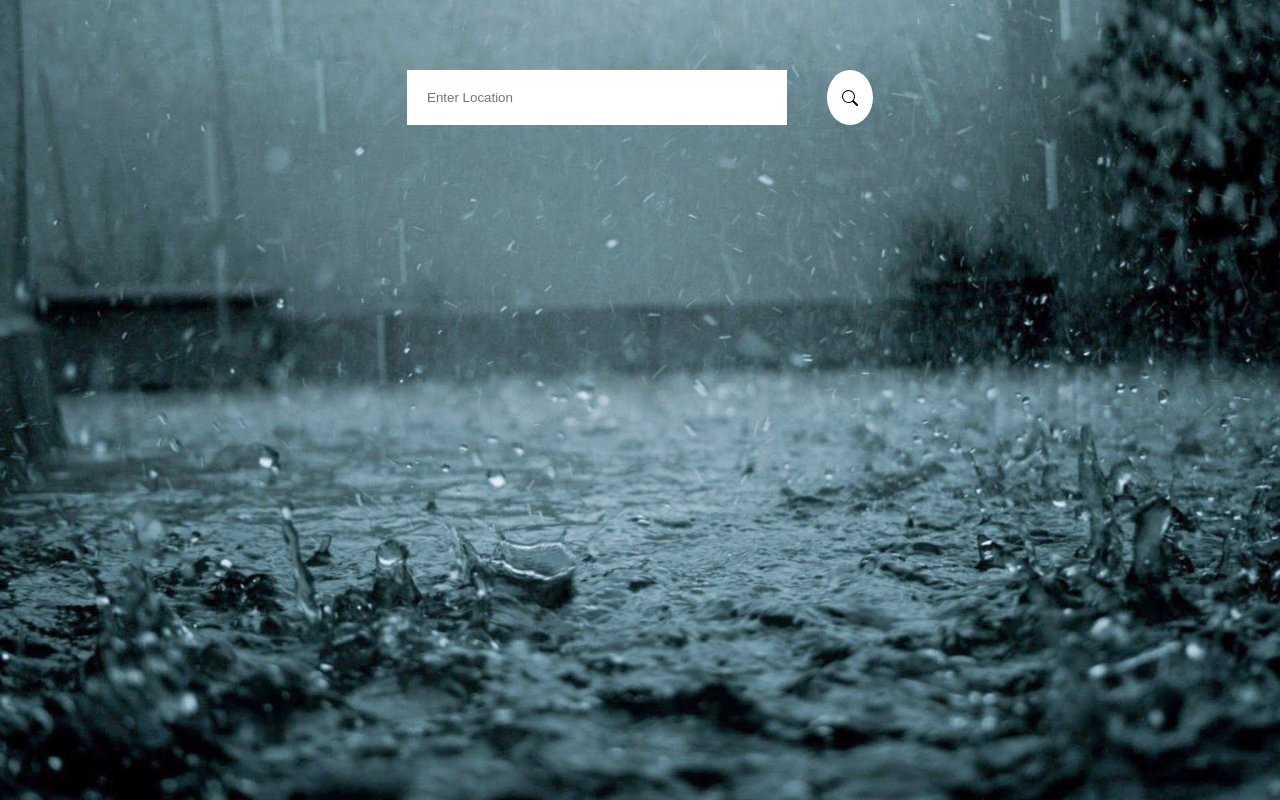
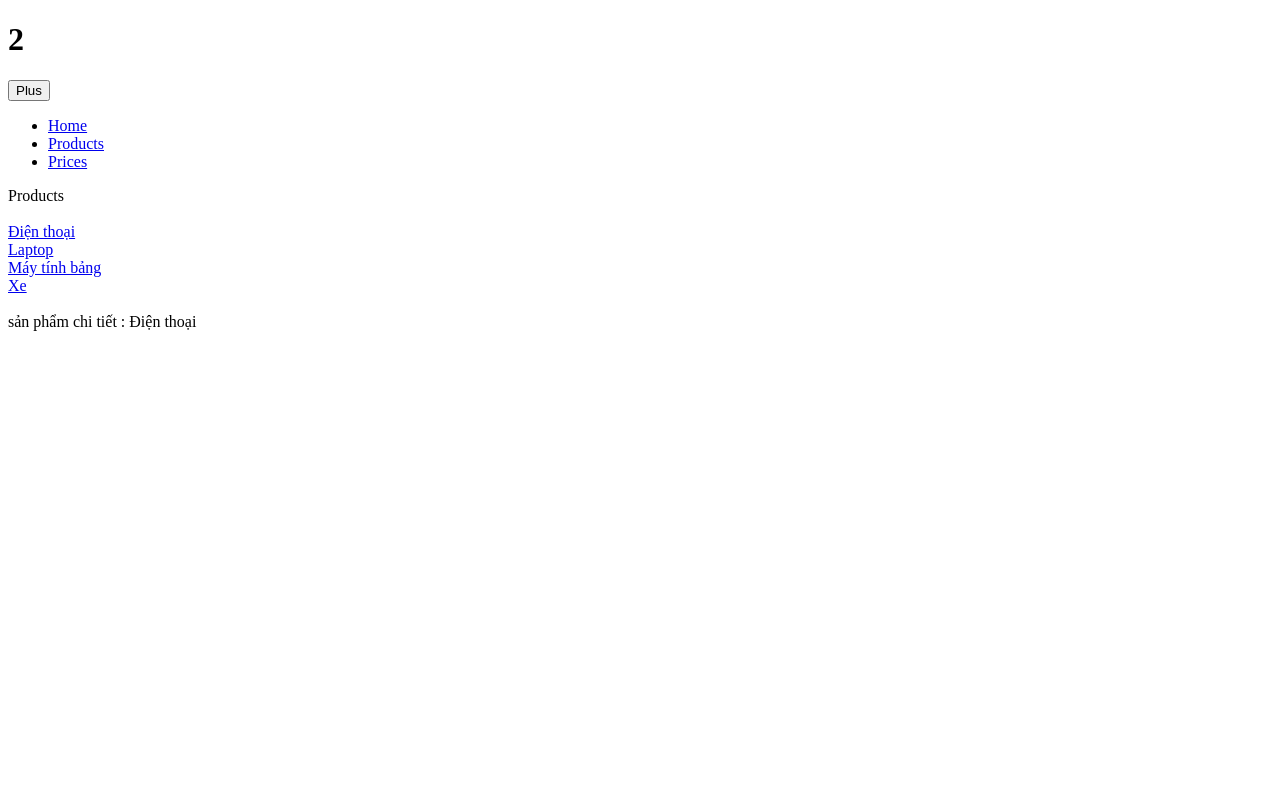
Before and after one commit to NguyenLeHoang2212/studentlist, a React (Create React App) app: page /product/1 in a window 1280 px wide. Built offline with nearby package versions, Linux system fonts and the light colour scheme; no server answers.

Commit message:
update router

```diff
--- a/package.json
+++ b/package.json
@@ -9,6 +9,7 @@
     "axios": "^1.4.0",
     "react": "^18.2.0",
     "react-dom": "^18.2.0",
+    "react-router-dom": "^6.11.1",
     "react-scripts": "5.0.1",
     "react-uuid": "^2.0.0",
     "uuid": "^9.0.0",
--- a/src/App.js
+++ b/src/App.js
@@ -2,11 +2,37 @@ import Api from "./component2/Api"
 import ApiWeather from "./component2/ApiWeather"
 import StudentList from "./components/StudentList"
 /*import "./style.css"*/
-import "./style2.css"
+/*import "./style2.css"*/
 import axios from "axios"
-export default function App()
-  {
-    return <div>
-        <ApiWeather />
+import Home from "./pages/Home"
+import Prices from "./pages/Prices"
+import Products from "./pages/Products"
+import Notfound from "./pages/Notfound"
+import Product from "./pages/Product"
+import { Routes, Route, Link } from "react-router-dom"
+import TestUseEffect from "./component2/TestUseEffect"
+export default function App() {
+  return (
+
+    <div>
+      <TestUseEffect />
+      <ul>
+        <li><Link to="/home">Home</Link></li>
+        <li><Link to="/product">Products</Link></li>
+        <li><Link to="/prices">Prices</Link></li>
+      </ul>
+      <Routes>
+        <Route path="/home" element={<Home />}></Route>
+        <Route path="/product" element={<Products/>}>
+
+          <Route path=":id" element={<Product/>}></Route>
+
+        </Route>
+        <Route path="/prices" element={<Prices/>}></Route>
+        <Route path="*" element={<Notfound />}></Route>
+      </Routes>
+
     </div>
-  }
+  )
+
+}
--- a/src/component2/ApiWeather.js
+++ b/src/component2/ApiWeather.js
@@ -57,7 +57,7 @@ export default function ApiWeather() {
             </div>
             </div>
 
-            {error && (<h1>{error}</h1>)}
+            {error && (<h1 className="loi">{error}</h1>)}
             {
                 data && (
                    <div className="contain">
--- /dev/null
+++ b/src/component2/TestUseEffect.jsx
@@ -0,0 +1,24 @@
+import { useEffect, useState } from "react"
+
+export default function TestUseEffect() {
+    const calc=()=>{
+        console.log("calc")
+        return 1-2+3;
+    }
+    const [count,setCount]=useState(()=>{
+        return calc()
+    })
+    const [calcu,setCalcu]=useState(0)
+    useEffect(()=>{
+        setCalcu(()=>count*2)
+    },[count])
+    const increase=()=>{
+        setCount(pre=>pre+1)
+    }
+    return(
+        <div>
+            <h1>{count}</h1>
+            <button onClick={increase}>Plus</button>
+        </div>
+    )
+}
--- /dev/null
+++ b/src/pages/Home.jsx
@@ -0,0 +1,5 @@
+export default function Home(){
+    return (
+        <div>Home</div>
+    )
+}
--- /dev/null
+++ b/src/pages/Notfound.jsx
@@ -0,0 +1,5 @@
+export default function Notfound(){
+    return (
+        <div>Notfound</div>
+    )
+}
--- /dev/null
+++ b/src/pages/Prices.jsx
@@ -0,0 +1,5 @@
+export default function Prices(){
+    return (
+        <div>Prices</div>
+    )
+}
--- /dev/null
+++ b/src/pages/Product.jsx
@@ -0,0 +1,10 @@
+import { Link,Outlet } from "react-router-dom";
+import { getProductById, getProducts } from "./data";
+import { useParams } from "react-router-dom";
+export default function Product(){
+    const param=useParams()
+    const data=getProductById(parseInt(param.id))
+    return (
+        <div>sản phẩm chi tiết : {data.name}</div>
+    )
+}
--- /dev/null
+++ b/src/pages/Products.jsx
@@ -0,0 +1,24 @@
+import { Link,Outlet } from "react-router-dom";
+import { getProducts } from "./data";
+import { getProductById } from "./data";
+export default function Products(){
+    const data=getProducts()
+    return (
+        <div>
+            Products
+        <nav>
+            {
+                data.map((item,index)=>(
+                    <Link key={index} to={`/product/${item.id}`}>
+
+                    <br></br>
+                    {item.name}
+                    </Link>
+                ))
+            }
+        </nav>
+        <br></br>
+        <Outlet/>
+        </div>
+    )
+}
--- /dev/null
+++ b/src/pages/data.jsx
@@ -0,0 +1,27 @@
+import { useEffect,useState } from "react";
+import axios from "axios";
+import Product from "./Product";
+let list=[
+    {
+        id:1,
+        name:" Điện thoại ",
+    },
+    {
+        id:2,
+        name:" Laptop ",
+    },
+    {
+        id:3,
+        name:" Máy tính bảng ",
+    },
+    {
+        id:4,
+        name:" Xe ",
+    },
+]
+export const getProducts=()=>{
+    return list;
+}
+export const getProductById=(id)=>{
+    return list.find((item)=> item.id===id)
+}
--- a/src/style2.css
+++ b/src/style2.css
@@ -61,7 +61,7 @@ h1{
     margin-top: 20px;
 }
 .temp{
-    margin-top: 50px;
+    margin-top: 100px;
     display: flex;
     justify-content: space-around;
 }
```
Also changed, not shown: src/index.js (+10 -3 lines), 1 other file (tests, documents, lock files or other folders).
